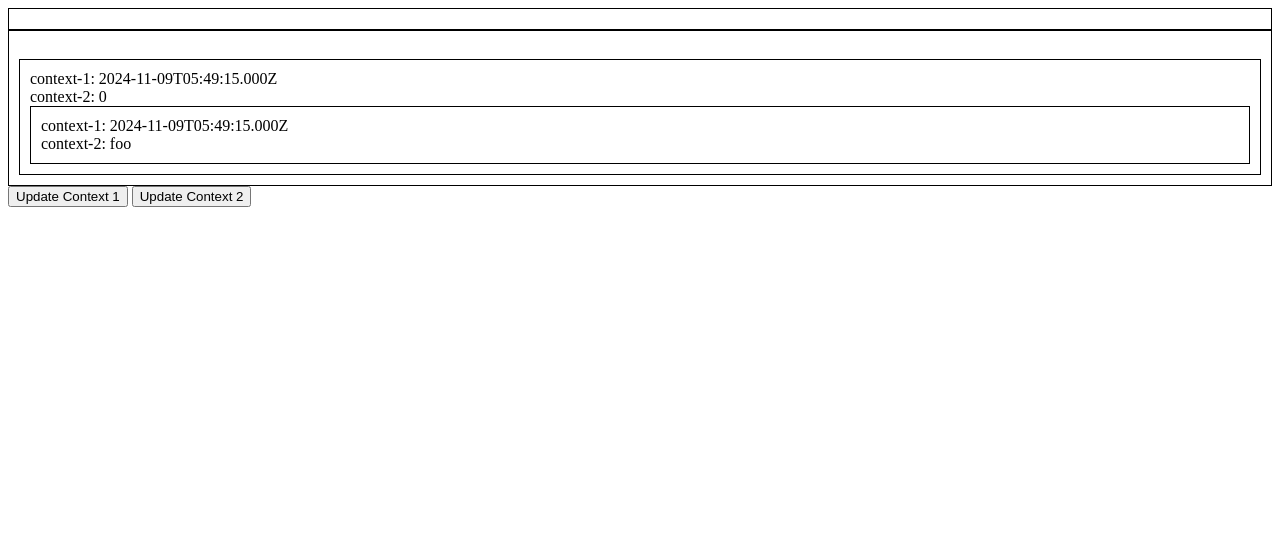
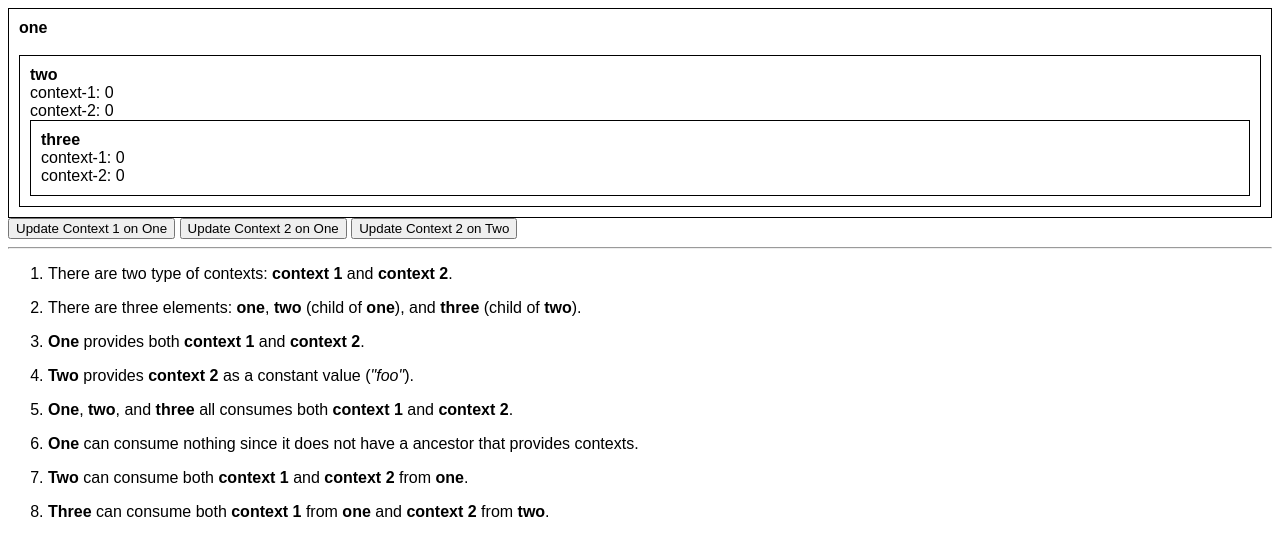
Before and after one commit to hey-web-components/context-protocal, a website built with Vite: page index.html in a window 1280 px wide. Built offline with nearby package versions, Linux system fonts and the light colour scheme.

Commit message:
update demo

```diff
--- a/index.html
+++ b/index.html
@@ -4,33 +4,90 @@
     <meta charset="UTF-8" />
     <link rel="icon" type="image/svg+xml" href="/vite.svg" />
     <meta name="viewport" content="width=device-width, initial-scale=1.0" />
-    <title>Vite + TS</title>
+    <title>Context Protocal Demo</title>
+    <script type="module" src="/src/demo.ts"></script>
   </head>
   <body>
     <style>
+      :root {
+        font-family: Arial, Helvetica, sans-serif;
+      }
       div {
         padding: 10px;
         border: 1px solid;
       }
     </style>
-    <div id="app"></div>
-    <script type="module" src="/src/main.ts"></script>
+
     <div id="one">
+      <b>one</b>
+      <br />
       <span class="context-1-display"></span>
       <br />
       <span class="context-2-display"></span>
       <div id="two">
+        <b>two</b>
+        <br />
         <span class="context-1-display"></span>
         <br />
         <span class="context-2-display"></span>
         <div id="three">
+          <b>three</b>
+          <br />
           <span class="context-1-display"></span>
           <br />
           <span class="context-2-display"></span>
         </div>
       </div>
     </div>
-    <button id="update-button-1">Update Context 1</button>
-    <button id="update-button-2">Update Context 2</button>
+    <button id="update-button-1">Update Context 1 on One</button>
+    <button id="update-button-2">Update Context 2 on One</button>
+    <button id="update-button-3">Update Context 2 on Two</button>
+    <hr />
+    <ol>
+      <li>
+        <p>
+          There are two type of contexts: <b>context 1</b> and <b>context 2</b>.
+        </p>
+      </li>
+      <li>
+        <p>
+          There are three elements: <b>one</b>, <b>two</b> (child of
+          <b>one</b>), and <b>three</b> (child of <b>two</b>).
+        </p>
+      </li>
+      <li>
+        <p><b>One</b> provides both <b>context 1</b> and <b>context 2</b>.</p>
+      </li>
+      <li>
+        <p>
+          <b>Two</b> provides <b>context 2</b> as a constant value
+          (<i>"foo"</i>).
+        </p>
+      </li>
+      <li>
+        <p>
+          <b>One</b>, <b>two</b>, and <b>three</b> all consumes both
+          <b>context 1</b> and <b>context 2</b>.
+        </p>
+      </li>
+      <li>
+        <p>
+          <b>One</b> can consume nothing since it does not have a ancestor that
+          provides contexts.
+        </p>
+      </li>
+      <li>
+        <p>
+          <b>Two</b> can consume both <b>context 1</b> and <b>context 2</b> from
+          <b>one</b>.
+        </p>
+      </li>
+      <li>
+        <p>
+          <b>Three</b> can consume both <b>context 1</b> from <b>one</b> and
+          <b>context 2</b> from <b>two</b>.
+        </p>
+      </li>
+    </ol>
   </body>
 </html>
--- a/src/main.ts
+++ b/src/demo.ts
@@ -9,15 +9,19 @@ const two = document.querySelector("#two") as HTMLElement;
 const three = document.querySelector("#three") as HTMLElement;
 const button1 = document.querySelector("#update-button-1") as HTMLButtonElement;
 const button2 = document.querySelector("#update-button-2") as HTMLButtonElement;
+const button3 = document.querySelector("#update-button-3") as HTMLButtonElement;
 
-let count = 0;
+let value1 = 0;
+let value2 = 0;
+let value3 = 0;
 
-const [updateValue1] = provideContext(one, context1, new Date().toISOString());
-const [updateValue2] = provideContext(one, context2, count);
-const [] = provideContext(two, context2, "foo");
+const [updateValue1] = provideContext(one, context1, value1);
+const [updateValue2] = provideContext(one, context2, value2);
+const [updateValue3] = provideContext(two, context2, value3);
 
-button1.addEventListener("click", () => updateValue1(new Date().toISOString()));
-button2.addEventListener("click", () => updateValue2(++count));
+button1.addEventListener("click", () => updateValue1(++value1));
+button2.addEventListener("click", () => updateValue2(++value2));
+button3.addEventListener("click", () => updateValue3(++value3));
 
 const consume = (el: Element, context: UnknownContext) =>
   consumeContext(
```
